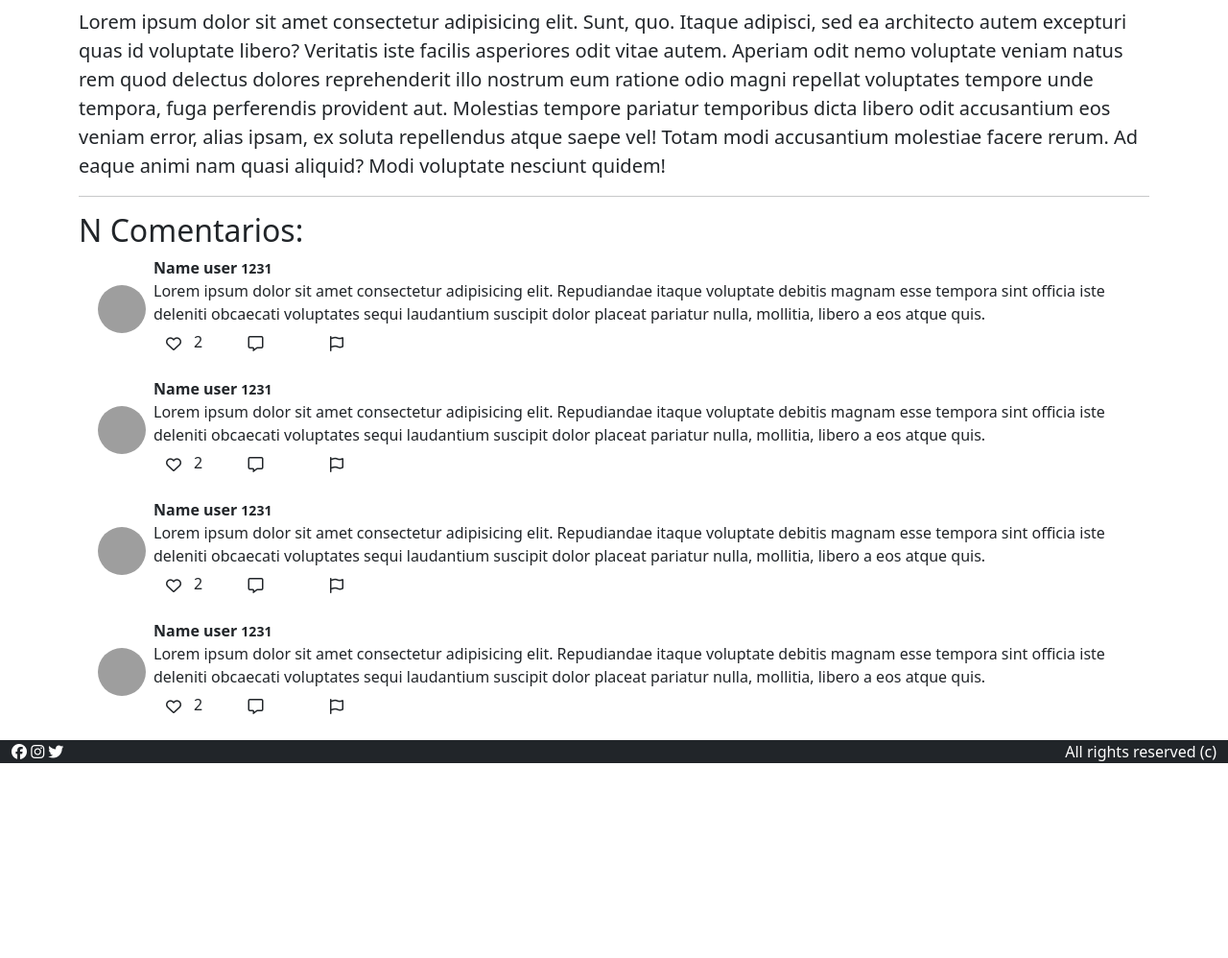
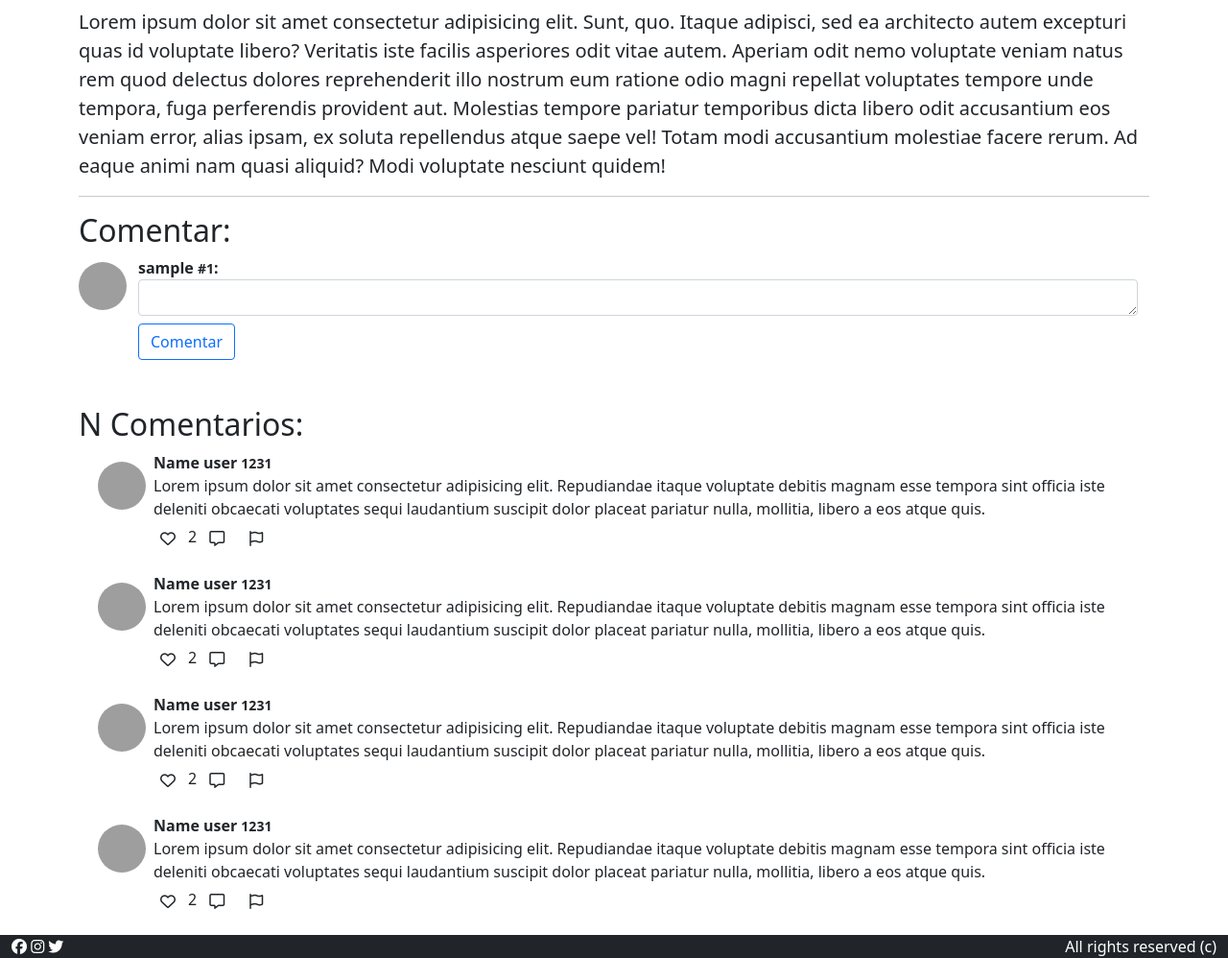
Before and after one commit to irvingmartinez365/sitio-web-cms, a PHP site: page /text.php in a window 1280 px wide. Shown: the part 2665-3663 px from the top of the page at 96% size. Before the commit the page ends 3460 px from the top, so only its background shows below. Run offline with PHP 8.4, Linux system fonts and the light colour scheme; the visitor is signed in with stand-in values (Sample User, id 1); some libraries are stand-ins or nearby versions; grey boxes are pictures that could not be loaded.

Commit message:
funcionalidad a botones de comentarios y formulario para comentar

```diff
--- a/public/components/header.php
+++ b/public/components/header.php
@@ -25,8 +25,9 @@
 
 		<script defer src="https://cdn.jsdelivr.net/npm/bootstrap@5.1.3/dist/js/bootstrap.bundle.min.js" integrity="sha384-ka7Sk0Gln4gmtz2MlQnikT1wXgYsOg+OMhuP+IlRH9sENBO0LRn5q+8nbTov4+1p" crossorigin="anonymous"></script>
 
-		<!-- CUSTOM CSS -->
+		<!-- CUSTOM CSS AND JS-->
 		<link rel="stylesheet" href="styles/styles.css">
+		<script defer src="js/main.js"></script>
 	</head>
 	<body>
 
--- a/public/styles/styles.css
+++ b/public/styles/styles.css
@@ -1,3 +1,6 @@
+:root{
+    --padding-image-coments: 50px;
+}
 .brand-c{
     width: 25px;
 }
@@ -40,11 +43,18 @@
     border-radius: 100%;
 }
 .profile-coment-c{
-    width: 50px;
-    height: 50px;
+    width: var(--padding-image-coments);
+    height: var(--padding-image-coments);
     border-radius: 100%;
     object-fit: cover;
 }
 .coment-interactions{
-    width: 25%;
+    padding-left: var(--padding-image-coments);
+    margin-left: 10px;
 }
+.btn-comentar{
+    margin-left: calc(var(--padding-image-coments) + 12px);
+}
+.block{
+    display: block;
+}
--- a/public/text.php
+++ b/public/text.php
@@ -29,12 +29,32 @@
         <p class="lead">Lorem ipsum dolor sit amet consectetur adipisicing elit. Sunt, quo. Itaque adipisci, sed ea architecto autem excepturi quas id voluptate libero? Veritatis iste facilis asperiores odit vitae autem. Aperiam odit nemo voluptate veniam natus rem quod delectus dolores reprehenderit illo nostrum eum ratione odio magni repellat voluptates tempore unde tempora, fuga perferendis provident aut. Molestias tempore pariatur temporibus dicta libero odit accusantium eos veniam error, alias ipsam, ex soluta repellendus atque saepe vel! Totam modi accusantium molestiae facere rerum. Ad eaque animi nam quasi aliquid? Modi voluptate nesciunt quidem!</p>
     </article>
     <hr>
+    <section class="coments-section">
+        <div class="conatiner coment-form mb-5">
+            <form id="user-coment">
+                <label for="coment" class="h2 block">Comentar: </label>
+                <div class="d-flex">
+                    <div class="align-self-center">
+                        <img src="<?=$image?>" alt="" class="profile-coment-c">
+
+                    </div>
+                    <div class=" container-fluid">
+                        <div class="coment-info">
+                            <strong><?=$_SESSION["username"]?> <small>#<?=$_SESSION["id"]?></small>: </strong>
+                        </div>
+                        <textarea name="coment" id="coment-txt" width="100%" class="form-control" rows="1"></textarea>
+                    </div>
+                </div>
+                <input type="submit" value="Comentar" class="btn btn-outline-primary btn-comentar mt-2">
+
+            </form>
+        </div>
+
+        <div class="coment-box-c ">
             <h2>N Comentarios: </h2>
-    <div class="coment-box-c ">
-        <!-- Icono a usar cuadno se aga clicken el corazon -->
-<!-- <i class="fas fa-heart"></i> -->
 
-        <div class="comment-item d-flex container-fluid mb-3">
+            <div class="comment-item container-fluid mb-3">
+                <div class="d-flex">
                     <div class="align-self-center m-2">
                         <img src="<?=$image?>" alt="" class="profile-coment-c">
 
@@ -46,23 +66,25 @@
                         <div class="coment-txt">
                             <span>Lorem ipsum dolor sit amet consectetur adipisicing elit. Repudiandae itaque voluptate debitis magnam esse tempora sint officia iste deleniti obcaecati voluptates sequi laudantium suscipit dolor placeat pariatur nulla, mollitia, libero a eos atque quis.</span>
                         </div>
-                <div class="coment-interactions row">
-                    <span class="col coments-likes">
-                        <button class="btn"><i class="far fa-heart"></i></button><span>2</span>
+                    </div>
+                </div>
+
+                <div class="coment-interactions d-flex">
+                        <span class="coments-likes">
+                            <button class="btn like" type="button" data-bs-toggle="tooltip" data-bs-placement="bottom" title="Me gusta"><i class="far fa-heart"></i></button><span>2</span>
                         </span>
-                    <span class="col coments-responses">
-                        <button class="btn"><i class="far fa-comment-alt"></i></button>
+                        <span class="coments-responses">
+                            <button class="btn response" type="button" data-bs-toggle="tooltip" data-bs-placement="bottom" title="Responder"><i class="far fa-comment-alt"></i></button>
                         </span>
-                    <span class="col coments-report">
-                     <button class="btn"><i class="far fa-flag"></i></button>
+                        <span class="coments-report">
+                            <button class="btn report" type="button" data-bs-toggle="tooltip" data-bs-placement="bottom" title="Reportar"><i class="far fa-flag"></i></button>
 
                         </span>
                     </div>
 
             </div>
-
-        </div>
-        <div class="comment-item d-flex container-fluid mb-3">
+            <div class="comment-item container-fluid mb-3">
+                <div class="d-flex">
                     <div class="align-self-center m-2">
                         <img src="<?=$image?>" alt="" class="profile-coment-c">
 
@@ -74,24 +96,25 @@
                         <div class="coment-txt">
                             <span>Lorem ipsum dolor sit amet consectetur adipisicing elit. Repudiandae itaque voluptate debitis magnam esse tempora sint officia iste deleniti obcaecati voluptates sequi laudantium suscipit dolor placeat pariatur nulla, mollitia, libero a eos atque quis.</span>
                         </div>
-                <div class="coment-interactions row">
-                    <span class="col coments-likes">
-                        <button class="btn"><i class="far fa-heart"></i></button><span>2</span>
+                    </div>
+                </div>
+
+                <div class="coment-interactions d-flex">
+                        <span class="coments-likes">
+                            <button class="btn like" type="button" data-bs-toggle="tooltip" data-bs-placement="bottom" title="Me gusta"><i class="far fa-heart"></i></button><span>2</span>
                         </span>
-                    <span class="col coments-responses">
-                        <button class="btn"><i class="far fa-comment-alt"></i></button>
+                        <span class="coments-responses">
+                            <button class="btn response" type="button" data-bs-toggle="tooltip" data-bs-placement="bottom" title="Responder"><i class="far fa-comment-alt"></i></button>
                         </span>
-                    <span class="col coments-report">
-                     <button class="btn"><i class="far fa-flag"></i></button>
+                        <span class="coments-report">
+                            <button class="btn report" type="button" data-bs-toggle="tooltip" data-bs-placement="bottom" title="Reportar"><i class="far fa-flag"></i></button>
 
                         </span>
-
                     </div>
 
             </div>
-
-        </div>
-        <div class="comment-item d-flex container-fluid mb-3">
+            <div class="comment-item container-fluid mb-3">
+                <div class="d-flex">
                     <div class="align-self-center m-2">
                         <img src="<?=$image?>" alt="" class="profile-coment-c">
 
@@ -103,24 +126,25 @@
                         <div class="coment-txt">
                             <span>Lorem ipsum dolor sit amet consectetur adipisicing elit. Repudiandae itaque voluptate debitis magnam esse tempora sint officia iste deleniti obcaecati voluptates sequi laudantium suscipit dolor placeat pariatur nulla, mollitia, libero a eos atque quis.</span>
                         </div>
-                <div class="coment-interactions row">
-                    <span class="col coments-likes">
-                        <button class="btn"><i class="far fa-heart"></i></button><span>2</span>
+                    </div>
+                </div>
+
+                <div class="coment-interactions d-flex">
+                        <span class="coments-likes">
+                            <button class="btn like" type="button" data-bs-toggle="tooltip" data-bs-placement="bottom" title="Me gusta"><i class="far fa-heart"></i></button><span>2</span>
                         </span>
-                    <span class="col coments-responses">
-                        <button class="btn"><i class="far fa-comment-alt"></i></button>
+                        <span class="coments-responses">
+                            <button class="btn response" type="button" data-bs-toggle="tooltip" data-bs-placement="bottom" title="Responder"><i class="far fa-comment-alt"></i></button>
                         </span>
-                    <span class="col coments-report">
-                     <button class="btn"><i class="far fa-flag"></i></button>
+                        <span class="coments-report">
+                            <button class="btn report" type="button" data-bs-toggle="tooltip" data-bs-placement="bottom" title="Reportar"><i class="far fa-flag"></i></button>
 
                         </span>
-
                     </div>
 
             </div>
-
-        </div>
-        <div class="comment-item d-flex container-fluid mb-3">
+            <div class="comment-item container-fluid mb-3">
+                <div class="d-flex">
                     <div class="align-self-center m-2">
                         <img src="<?=$image?>" alt="" class="profile-coment-c">
 
@@ -132,25 +156,26 @@
                         <div class="coment-txt">
                             <span>Lorem ipsum dolor sit amet consectetur adipisicing elit. Repudiandae itaque voluptate debitis magnam esse tempora sint officia iste deleniti obcaecati voluptates sequi laudantium suscipit dolor placeat pariatur nulla, mollitia, libero a eos atque quis.</span>
                         </div>
-                <div class="coment-interactions row">
-                    <span class="col coments-likes">
-                        <button class="btn"><i class="far fa-heart"></i></button><span>2</span>
+                    </div>
+                </div>
+
+                <div class="coment-interactions d-flex">
+                        <span class="coments-likes">
+                            <button class="btn like" type="button" data-bs-toggle="tooltip" data-bs-placement="bottom" title="Me gusta"><i class="far fa-heart"></i></button><span>2</span>
                         </span>
-                    <span class="col coments-responses">
-                        <button class="btn"><i class="far fa-comment-alt"></i></button>
+                        <span class="coments-responses">
+                            <button class="btn response" type="button" data-bs-toggle="tooltip" data-bs-placement="bottom" title="Responder"><i class="far fa-comment-alt"></i></button>
                         </span>
-                    <span class="col coments-report">
-                     <button class="btn"><i class="far fa-flag"></i></button>
+                        <span class="coments-report">
+                            <button class="btn report" type="button" data-bs-toggle="tooltip" data-bs-placement="bottom" title="Reportar"><i class="far fa-flag"></i></button>
 
                         </span>
-
                     </div>
 
             </div>
 
         </div>
-
+    </section>
 
 </div>
-</div>
 <?php include("components/footer.php")?>
```
Also changed, not shown: public/js/main.js (added, +40 -0 lines). Lines whose indentation alone changed are shown as unchanged.
